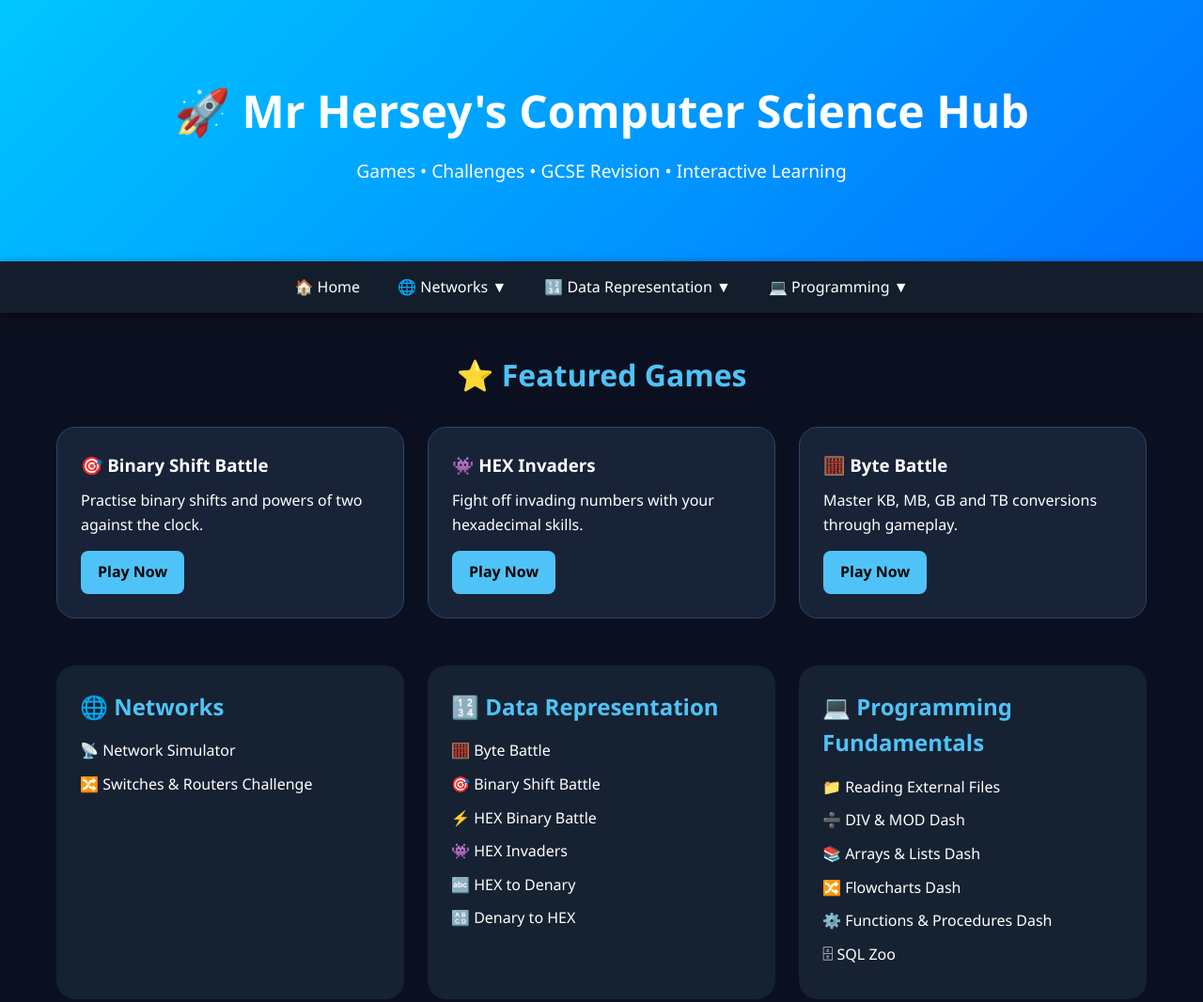
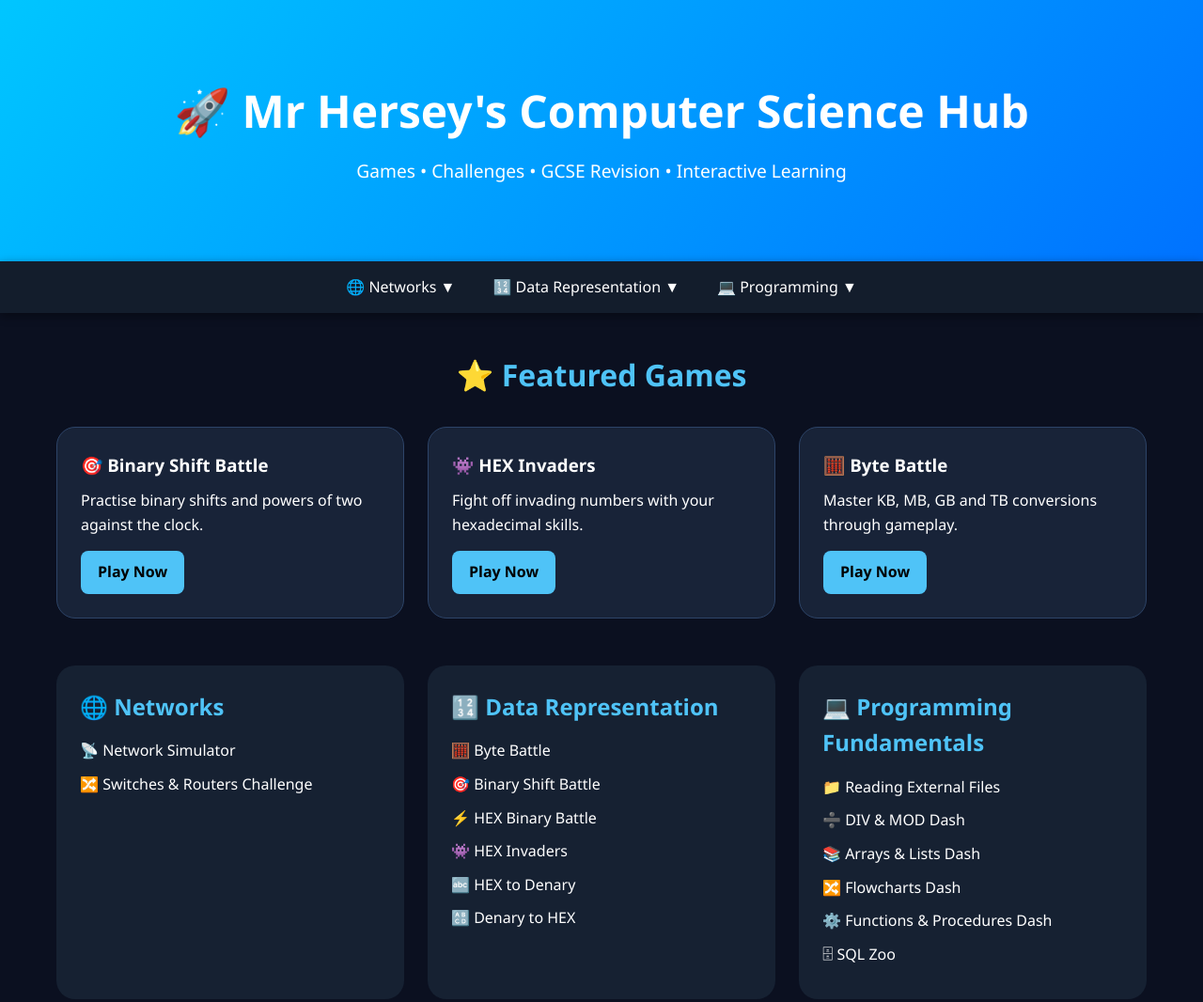
Before and after one commit to rhersey/rhersey.github.io, a plain HTML site: page index.html in a window 1280 px wide. Shown: the top 1066 px of the page at 94% size. Drawn offline with Linux system fonts and the light colour scheme.

Commit message:
Update index.html

```diff
--- a/index.html
+++ b/index.html
@@ -222,11 +222,7 @@ footer {
 <nav>
 <ul class="menu">
 
-<li>
-<a href="index.html" target="_blank" rel="noopener noreferrer">
-🏠 Home
-</a>
-</li>
+
 
 <li class="dropdown">
 <a href="#">🌐 Networks ▼</a>
```
